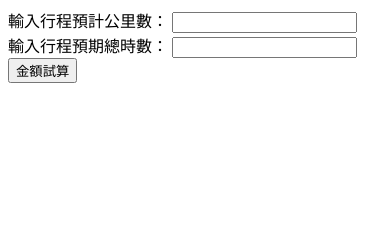
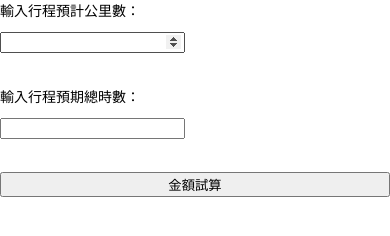
Before and after one commit to 96Liam/Test, a plain HTML site: page index.html in a window 390 px wide. Drawn offline with Linux system fonts and the light colour scheme.

Commit message:
Add files via upload

```diff
--- a/calculation.js
+++ b/calculation.js
@@ -6,5 +6,6 @@ function calculate() {
   var deposit = hours * 140; // 計算訂金
 
   document.getElementById('result').innerHTML = '預期總金額為：' + result;
+
   document.getElementById('depositResult').innerHTML = '訂金為：' + deposit +' (先收取時間計費，里程計費等還車時再收費)'; // 顯示訂金結果
 }
--- a/index.html
+++ b/index.html
@@ -2,6 +2,7 @@
 <html>
 <head>
   <title>計算公式</title>
+  <link rel="stylesheet" href="styles.css"> <!-- 引用 CSS 檔案 -->
 </head>
 <body>
   <label for="kilometers">輸入行程預計公里數：</label>
--- /dev/null
+++ b/styles.css
@@ -0,0 +1,24 @@
+/* 基本樣式 */
+body {
+    font-family: Arial, sans-serif; /* 設定字體 */
+    line-height: 1.6; /* 行高 */
+    margin: 0; /* 清除預設的邊距 */
+    padding: 0; /* 清除預設的間距 */
+  }
+
+  /* 螢幕寬度小於 600px 時的設定（手機）*/
+  @media screen and (max-width: 600px) {
+    body {
+      font-size: 14px; /* 調整文字大小 */
+    }
+    label, input, button {
+      display: block; /* 將標籤、輸入框和按鈕分行顯示 */
+      margin-bottom: 10px; /* 增加間距，讓元素之間有空隙 */
+    }
+    button {
+      width: 100%; /* 讓按鈕滿寬 */
+    }
+    #result, #depositResult {
+      margin-top: 20px; /* 調整計算結果和訂金之間的間距 */
+    }
+  }
```
